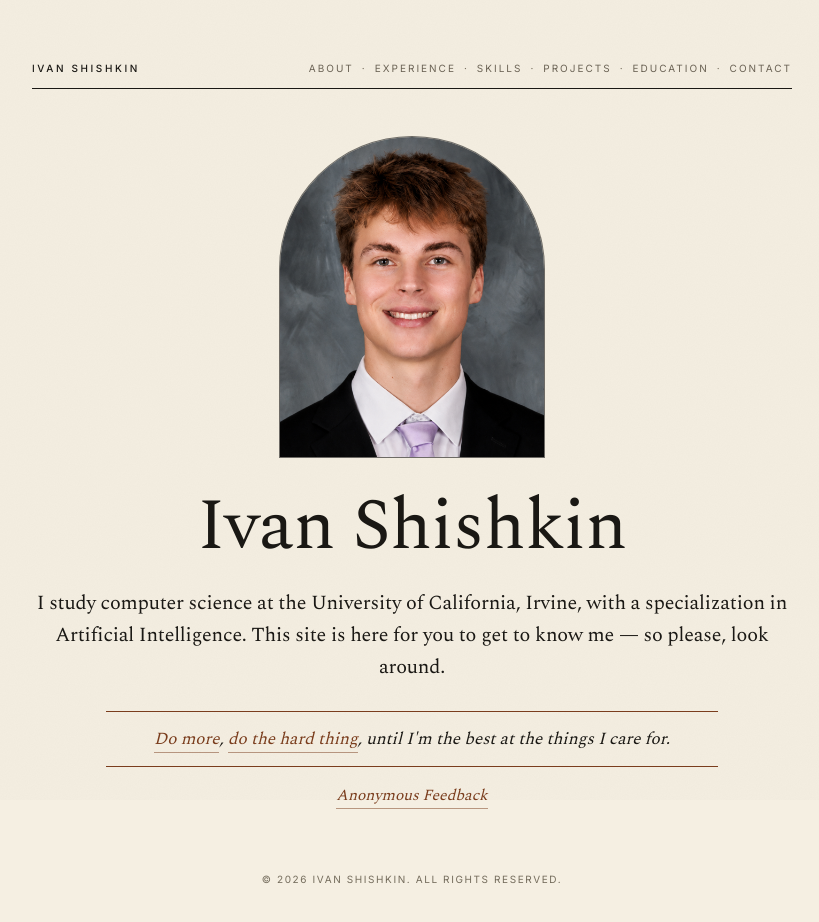
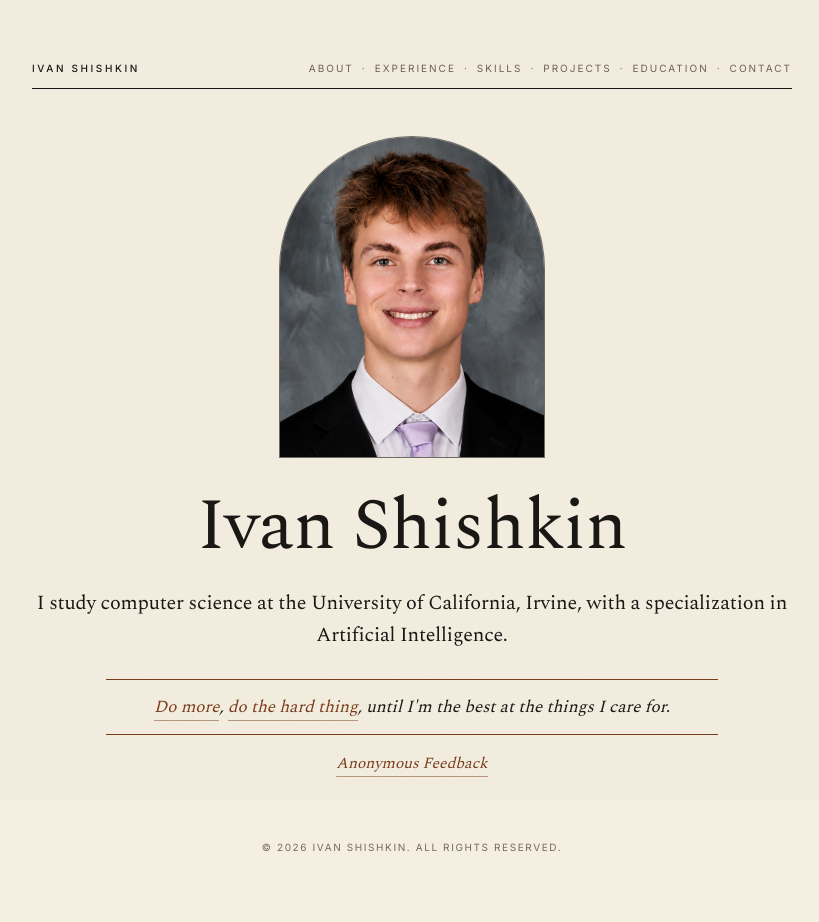
Before and after one commit to Ivan-Shishkin-Dev/Personal_Portfolio_3, a Next.js app: page / in a window 1280 px wide. Shown: the top 922 px of the page, without its empty margins (228-1047 px from the left). Built offline with nearby package versions, Linux system fonts and the light colour scheme.

Commit message:
Trim hero bio to a single sentence

```diff
--- a/app/page.tsx
+++ b/app/page.tsx
@@ -24,7 +24,7 @@ export default function Home() {
             <h1 className="title">Ivan Shishkin</h1>
             <p className="hero-bio">
               I study computer science at the University of California, Irvine,
-              with a specialization in Artificial Intelligence. This site is here for you to get to know me — so please, look around.
+              with a specialization in Artificial Intelligence.
             </p>
             <p className="hero-principle">
               <em>
```
